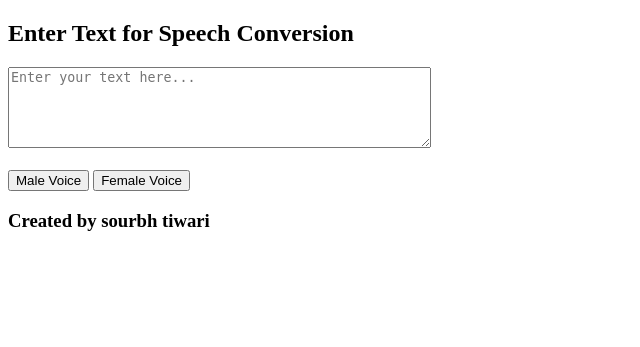
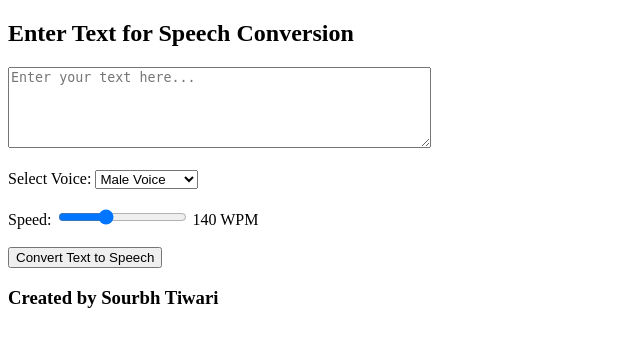
Before and after one commit to st912341/music, a Django app: template myaudio/myaudio/templates/tts_app/index.html in a window 1280 px wide. Shown: the top 347 px of the page, without its empty margins (0-640 px from the left). Run offline with Django 5.2, Linux system fonts and the light colour scheme; the template is opened without the code that fills it, so the values that code supplies are empty.

Commit message:
Update index.html

```diff
--- a/myaudio/myaudio/templates/tts_app/index.html
+++ b/myaudio/myaudio/templates/tts_app/index.html
@@ -10,10 +10,31 @@
     <form action="" method="post">
         {% csrf_token %}
         <textarea name="text" rows="5" cols="50" placeholder="Enter your text here..."></textarea><br><br>
-        <button type="submit" name="voice" value="male">Male Voice</button>
-        <button type="submit" name="voice" value="female">Female Voice</button>
+
+        <!-- Dropdown for selecting voice type -->
+        <label for="voice">Select Voice:</label>
+        <select name="voice" id="voice">
+            <option value="male">Male Voice</option>
+            <option value="female">Female Voice</option>
+        </select><br><br>
+
+        <!-- Speed control for the speech rate -->
+        <label for="speed">Speed:</label>
+        <input type="range" name="speed" id="speed" min="50" max="300" step="10" value="140">
+        <span id="speed_value">140</span> WPM<br><br>
+
+        <button type="submit">Convert Text to Speech</button>
     </form>
 
-    <h3>Created by sourbh tiwari</h3>
+    <h3>Created by Sourbh Tiwari</h3>
+
+    <script>
+        // Update the displayed speed value when the range slider is adjusted
+        const speedSlider = document.getElementById('speed');
+        const speedValue = document.getElementById('speed_value');
+        speedSlider.addEventListener('input', function() {
+            speedValue.textContent = speedSlider.value;
+        });
+    </script>
 </body>
 </html>
```
